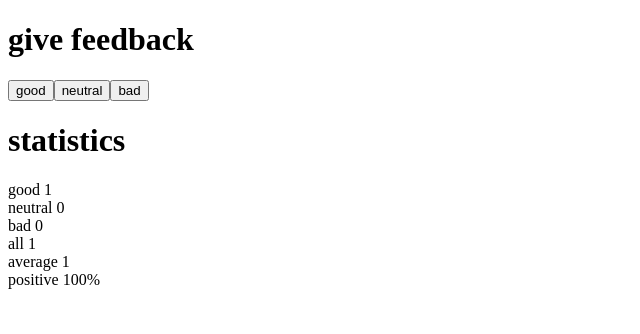
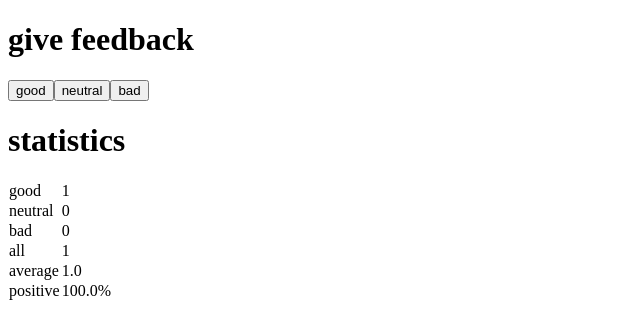
Before and after one commit to ounisk/FullStack_palautus, a React (Vite) app in the folder osa1/unicafe/: page / in a window 1280 px wide. Both pictures are taken after a click on the button "good". Shown: the top 334 px of the page, without its empty margins (0-640 px from the left). Built offline with nearby package versions, Linux system fonts and the light colour scheme.

Commit message:
Teht.1.11, step 6

```diff
--- a/osa1/unicafe/src/App.jsx
+++ b/osa1/unicafe/src/App.jsx
@@ -47,12 +47,30 @@ const Statistics = (props) => {
 
     return(
       <div>
-      <StatisticLine text='good' value = {props.parts[0]}/>
-      <StatisticLine text='neutral' value = {props.parts[1]}/>
-      <StatisticLine text='bad' value = {props.parts[2]}/>
-      <StatisticLine text ='all' value = {props.parts[3]}/>
-      <StatisticLine text='average' value = {(props.parts[0]*1+props.parts[1]*0+props.parts[2]*-1 )/props.parts[3]}/>
-      <StatisticLine text='positive' value= {(props.parts[0] / props.parts[3])*100} percentage='%' />
+      <tr>
+      <td><StatisticLine text='good' /> </td>
+      <td><StatisticLine value = {props.parts[0]}/> </td>
+      </tr>
+      <tr>
+      <td><StatisticLine text='neutral' /> </td>
+      <td><StatisticLine value = {props.parts[1]}/> </td>
+      </tr>
+      <tr>
+      <td><StatisticLine text='bad' /> </td>
+      <td><StatisticLine value = {props.parts[2]}/> </td>
+      </tr>
+      <tr>
+      <td><StatisticLine text ='all' /> </td>
+      <td><StatisticLine value = {props.parts[3]}/> </td>
+      </tr>
+      <tr>
+      <td><StatisticLine text='average' /> </td>
+      <td><StatisticLine value = {((props.parts[0]*1+props.parts[1]*0+props.parts[2]*-1 )/props.parts[3]).toFixed(1)}/> </td>
+      </tr>
+      <tr>
+      <td><StatisticLine text='positive' /> </td>
+      <td><StatisticLine value= {((props.parts[0] / props.parts[3])*100).toFixed(1)} percentage='%' /> </td>
+      </tr>
       </div>
     )
 
```
